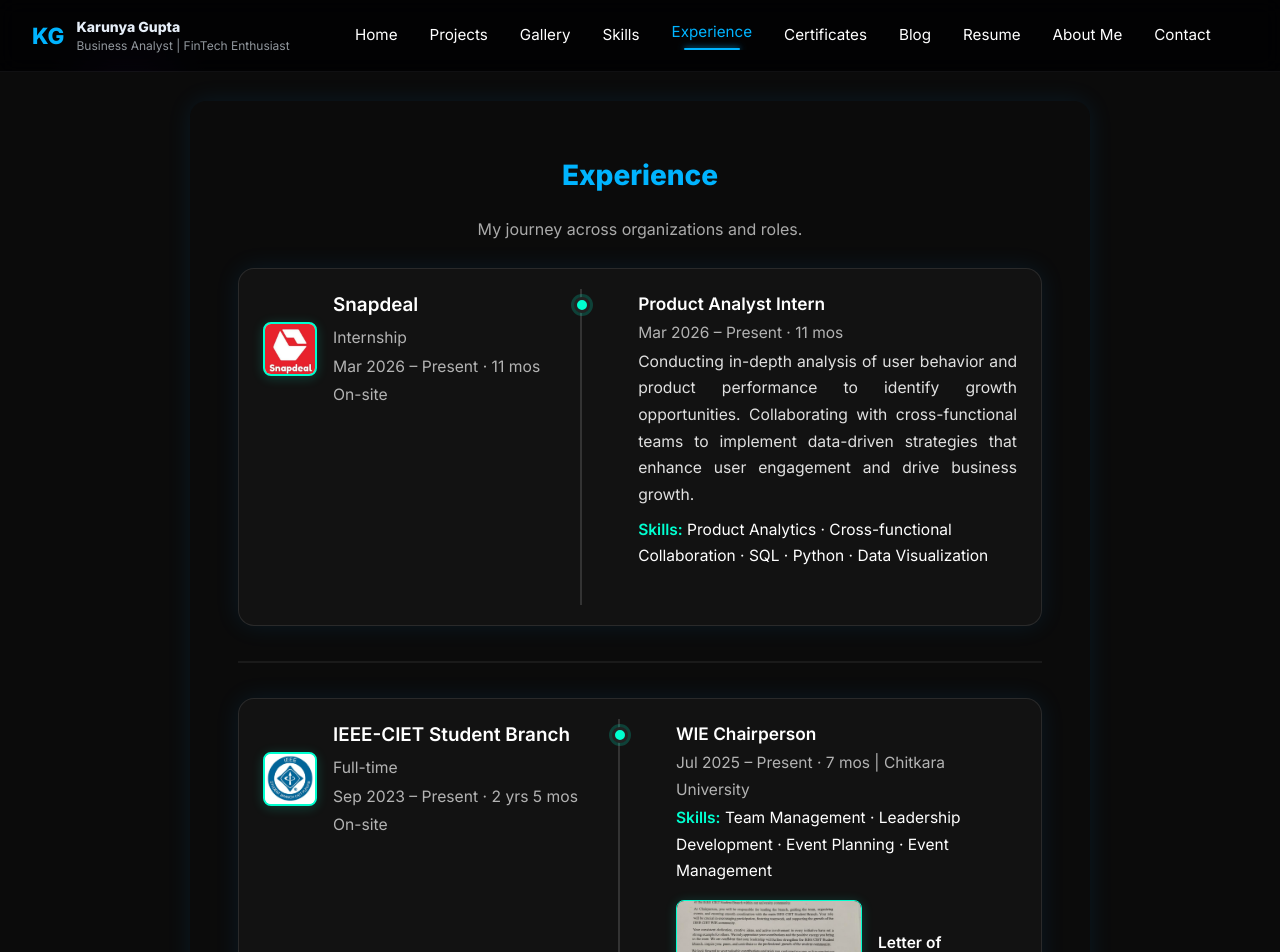
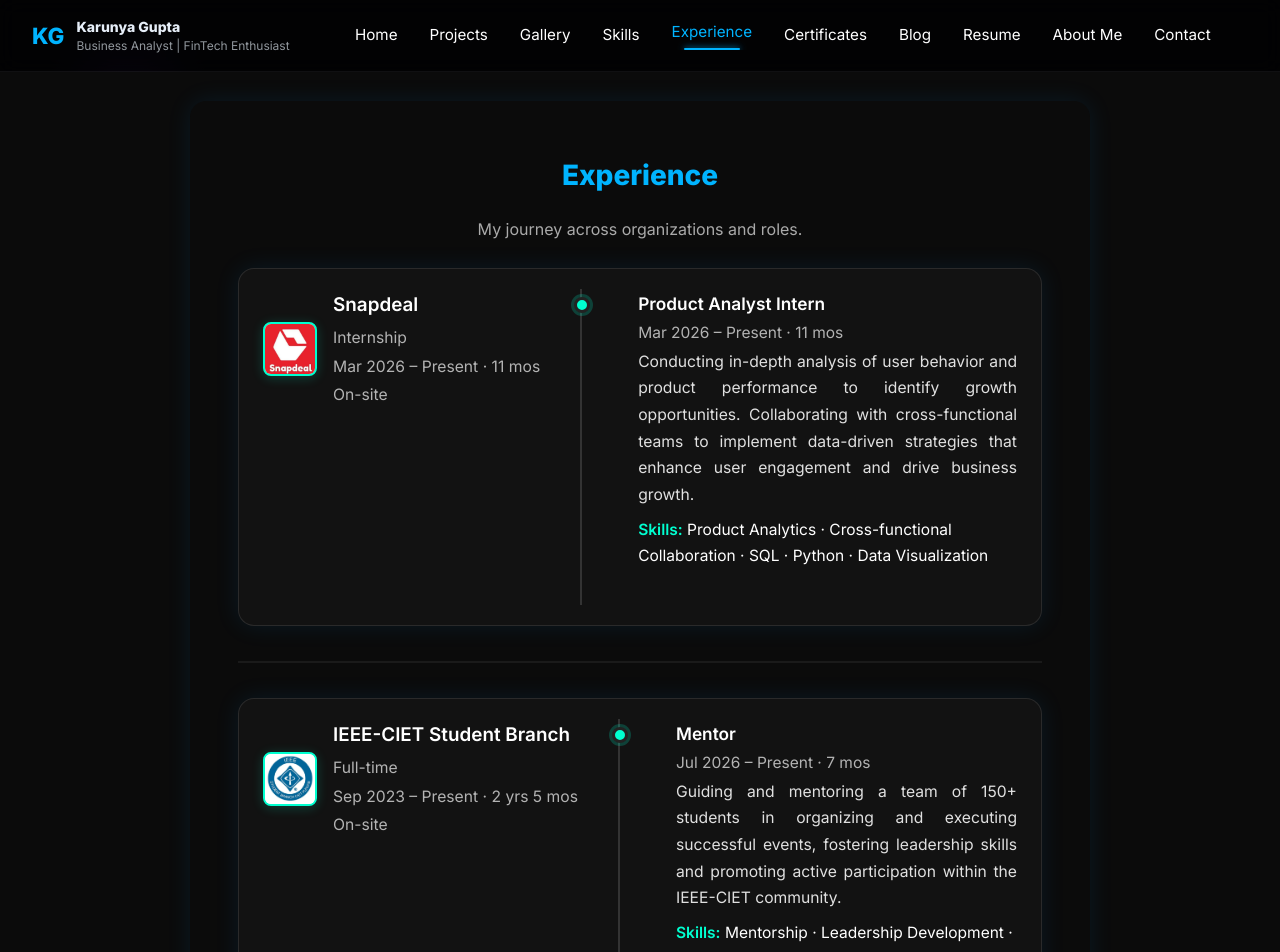
Before and after one commit to KarunyaGupta/Portfolio, a React (Vite) app: page /experience in a window 1280 px wide. Shown: the top 952 px of the page. Built offline with nearby package versions, Linux system fonts and the light colour scheme; the HTML template or start-up script is replaced by a standard one.

Commit message:
Create vercel.json to get the rid of errors

```diff
--- a/src/pages/Experience.jsx
+++ b/src/pages/Experience.jsx
@@ -49,14 +49,14 @@
     orgMeta: { type: 'Full-time', start: '2023-09-01', end: 'Present' },
     orgLoc: 'On-site',
     roles: [
-      // {
-      //   title: 'Mentor',
-      //   start: '2026-07-01',
-      //   end: 'Present',
-      //   desc: 'Guiding and mentoring a team of 150+ students in organizing and executing successful events, fostering leadership skills and promoting active participation within the IEEE-CIET community.',
-      //   skills: ['Mentorship', 'Leadership Development', 'Event Management'],
+      {
+        title: 'Mentor',
+        start: '2026-07-01',
+        end: 'Present',
+        desc: 'Guiding and mentoring a team of 150+ students in organizing and executing successful events, fostering leadership skills and promoting active participation within the IEEE-CIET community.',
+        skills: ['Mentorship', 'Leadership Development', 'Event Management'],
 
-      // },
+      },
       {
         title: 'WIE Chairperson',
         start: '2025-07-01',
```
Also changed, not shown: vercel.json (added).
